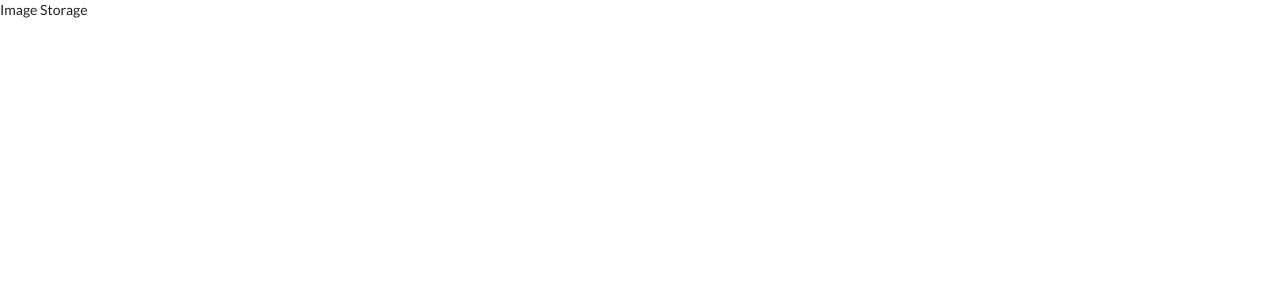
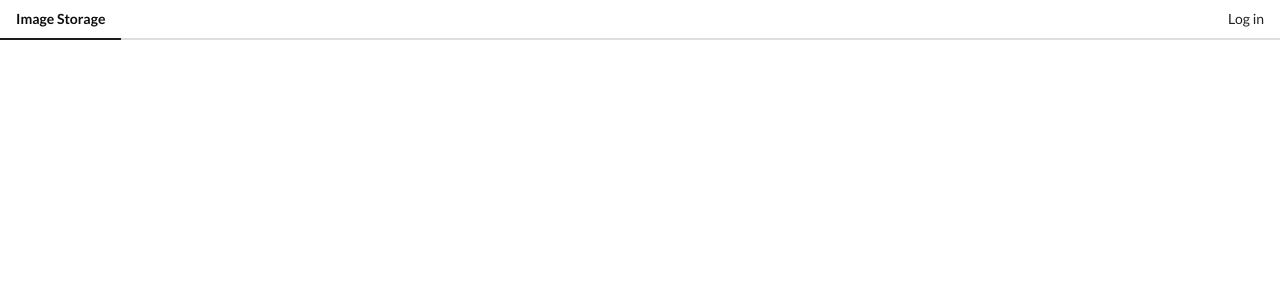
Before and after one commit to denialtorres/images_vue, a Vue app: page / in a window 1280 px wide. Shown: the top 300 px of the page. Built offline with nearby package versions, Linux system fonts and the light colour scheme.

Commit message:
styling header

```diff
--- a/src/components/AppHeader.vue
+++ b/src/components/AppHeader.vue
@@ -1,5 +1,11 @@
 <template>
-  <div>Image Storage</div>
+  <div class="ui secondary pointing menu">
+    <a href="/" class="active item"> Image Storage </a>
+
+    <div class="right menu">
+      <a class="ui item"> Log in </a>
+    </div>
+  </div>
 </template>
 
 <script>
```
